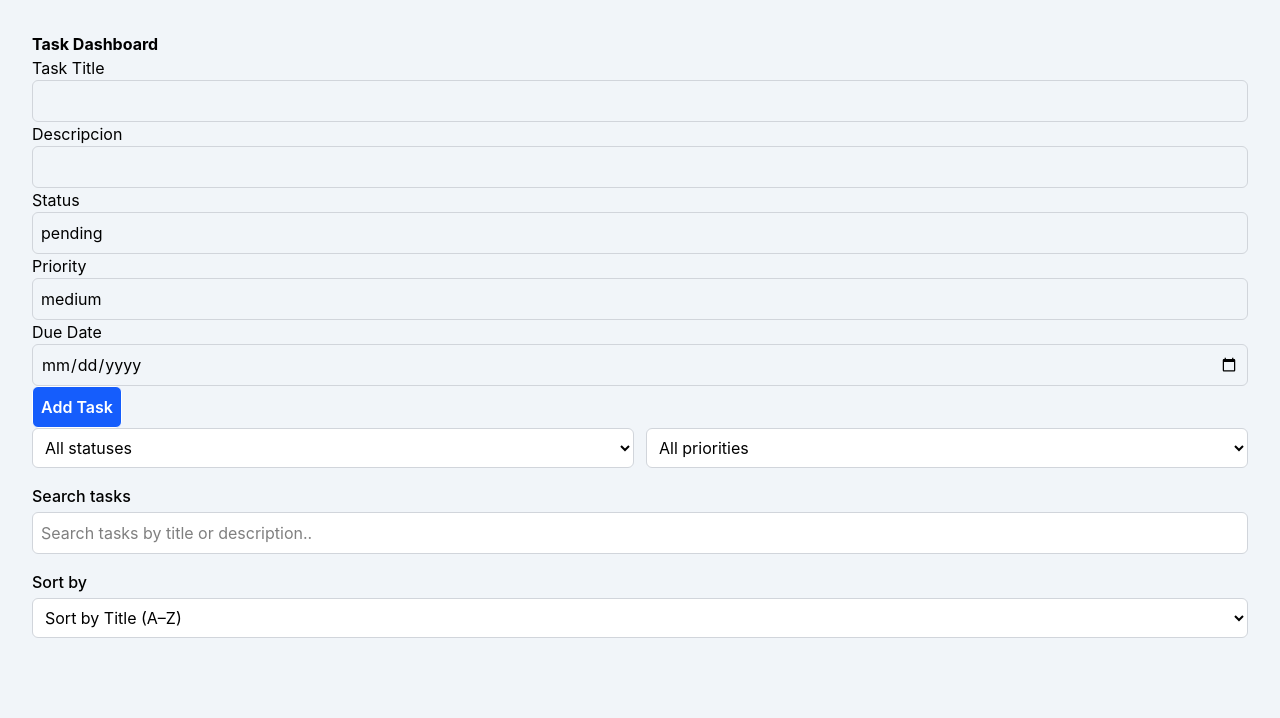
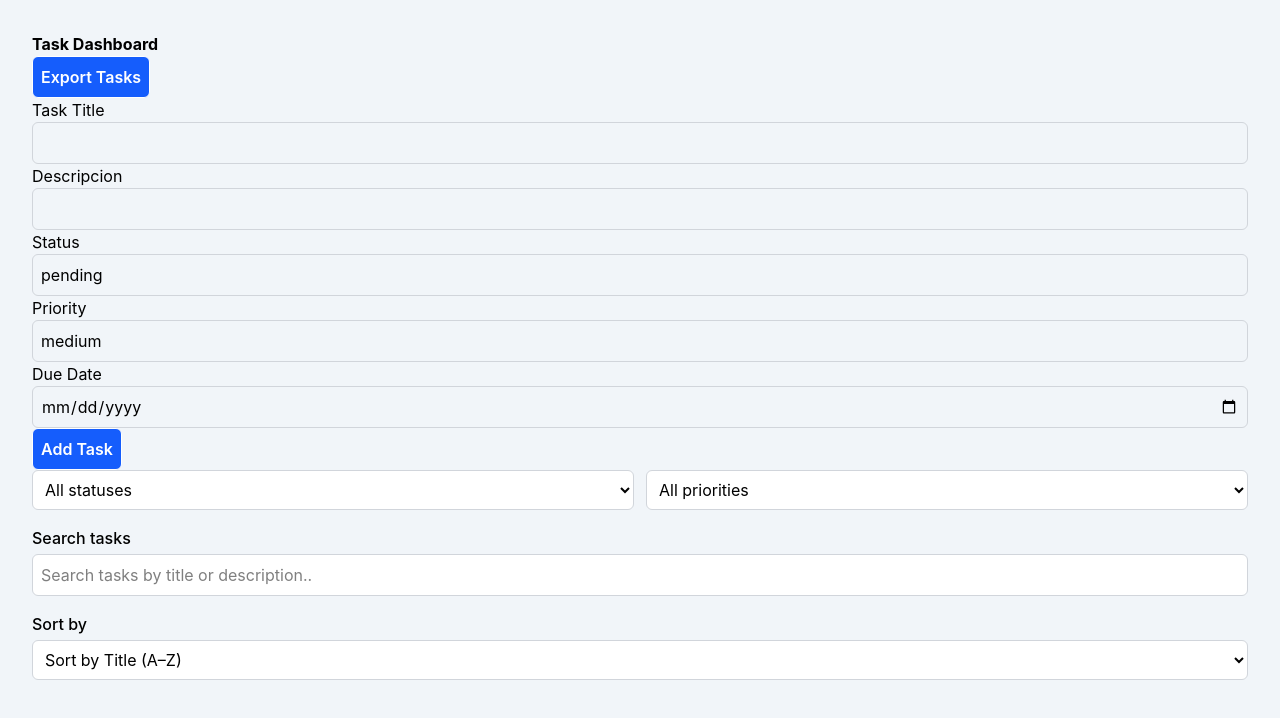
Before and after one commit to acpalacios3/task-dashboard, a React (Vite) app: page / in a window 1280 px wide. Shown: the top 718 px of the page. Built offline with nearby package versions, Linux system fonts and the light colour scheme.

Commit message:
Implement data export

```diff
--- a/src/App.tsx
+++ b/src/App.tsx
@@ -24,10 +24,9 @@ useEffect(() => {
 }, [tasks]);
 
 
-
+// Creates a new task or Edit
 
   const [editingTask, setEditingTask] = useState<Task | null>(null);
-
 
   function handleAddTask(formData: TaskFormData) {
 
@@ -84,12 +83,51 @@ useEffect(() => {
      setEditingTask(task);
    }
 
+
+   //  Export data to jSON format file
+ function handleExport() {
+    // convert formData into JSON text (null: we do not apply any filter or transformation,2 we use two spaces to visually organize the JSON. )
+    const jsonData = JSON.stringify(tasks, null, 2);
+
+    // Blob create a file, Blob is a browser API that allows for the creation of an object containing binary or text data.
+    const blob = new Blob([jsonData], {
+        type: "application/json",
+    });
+
+    // create a temporary URL
+    const url = URL.createObjectURL(blob);
+    // create a download link
+    const link = document.createElement("a");
+
+    link.href = url;
+    link.download = "tasks.json";
+
+    // start download
+    link.click();
+    // release temporary URL
+    URL.revokeObjectURL(url);
+}
+
+
+
   return (
     <div className="min-h-screen bg-slate-100 p-8">
       <h1 className="text-1xl font-bold">
         Task Dashboard
       </h1>
       <div>
+
+
+        {/* Export tasks */}
+        <button
+            className=" rounded-md border bg-blue-600 p-2 font-semibold text-white"
+            type="button"
+            onClick={handleExport}
+
+        >
+            Export Tasks
+        </button>
+
         {/* TaskForm component */}
         <TaskForm onSubmit={handleAddTask}
          taskToEdit={editingTask}
--- a/src/components/TaskForm/TaskForm.tsx
+++ b/src/components/TaskForm/TaskForm.tsx
@@ -51,6 +51,7 @@ export default function TaskForm({ onSubmit, taskToEdit }: TaskFormProps) {
 
     },[taskToEdit]);
 
+
     // updates the corresponding field whenever the user types or selects a value
     function handleChange(
         event: React.ChangeEvent<
@@ -64,6 +65,7 @@ export default function TaskForm({ onSubmit, taskToEdit }: TaskFormProps) {
             [name]: value,
         });
     }
+
 
     // handles form submission and prevents the browser's default behavior
     function handleSubmit(event: React.FormEvent<HTMLFormElement>) {
@@ -161,7 +163,7 @@ export default function TaskForm({ onSubmit, taskToEdit }: TaskFormProps) {
             </div>
              {/* submits the form  */}
             <button
-                className=" rounded-md border bg-blue-600 p-2 font-semibold text-white "
+                className=" rounded-md border bg-blue-600 p-2 font-semibold text-white"
                 type="submit"
             >
                 {taskToEdit ? "Update Task" : "Add Task"}
```
